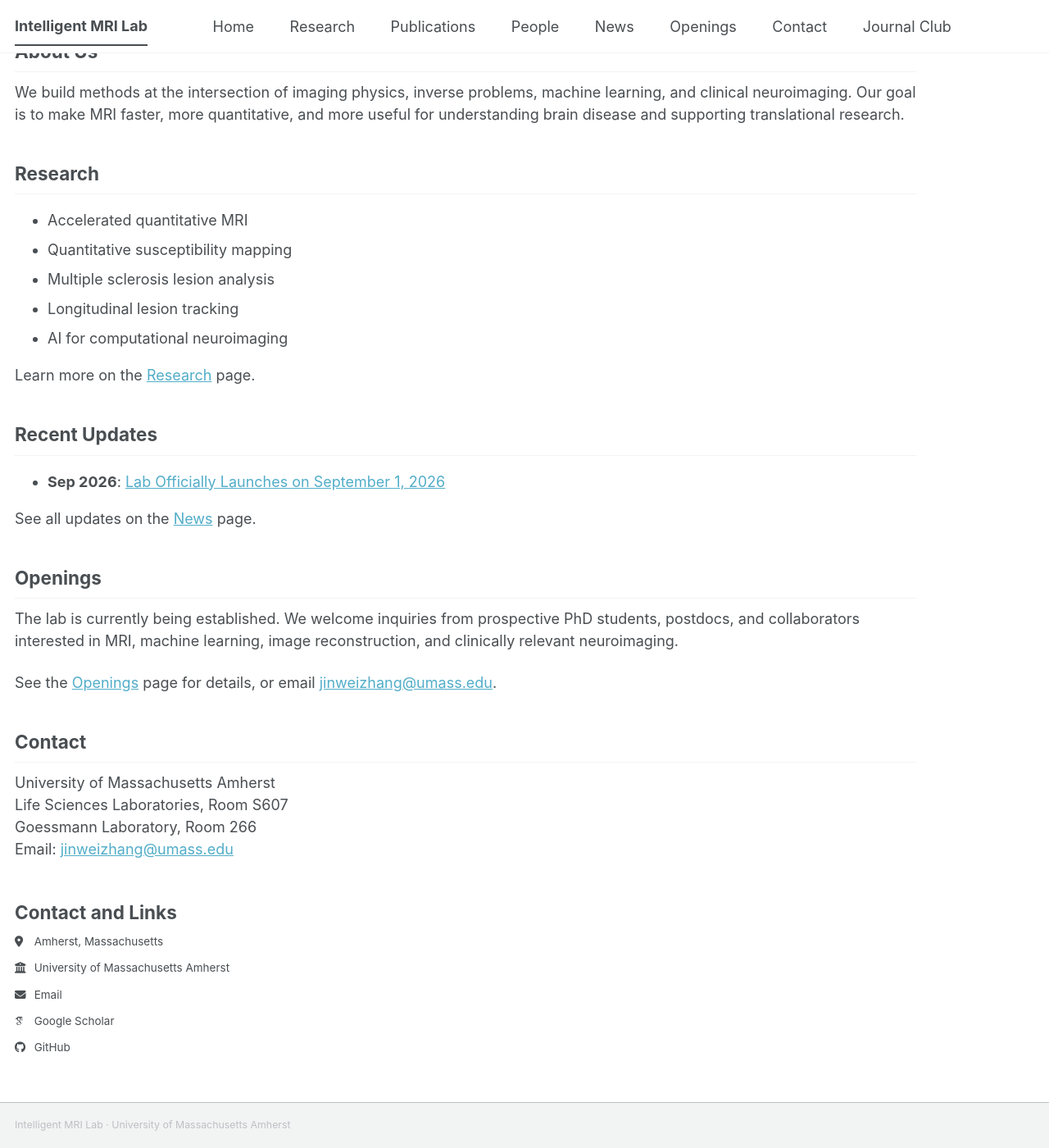
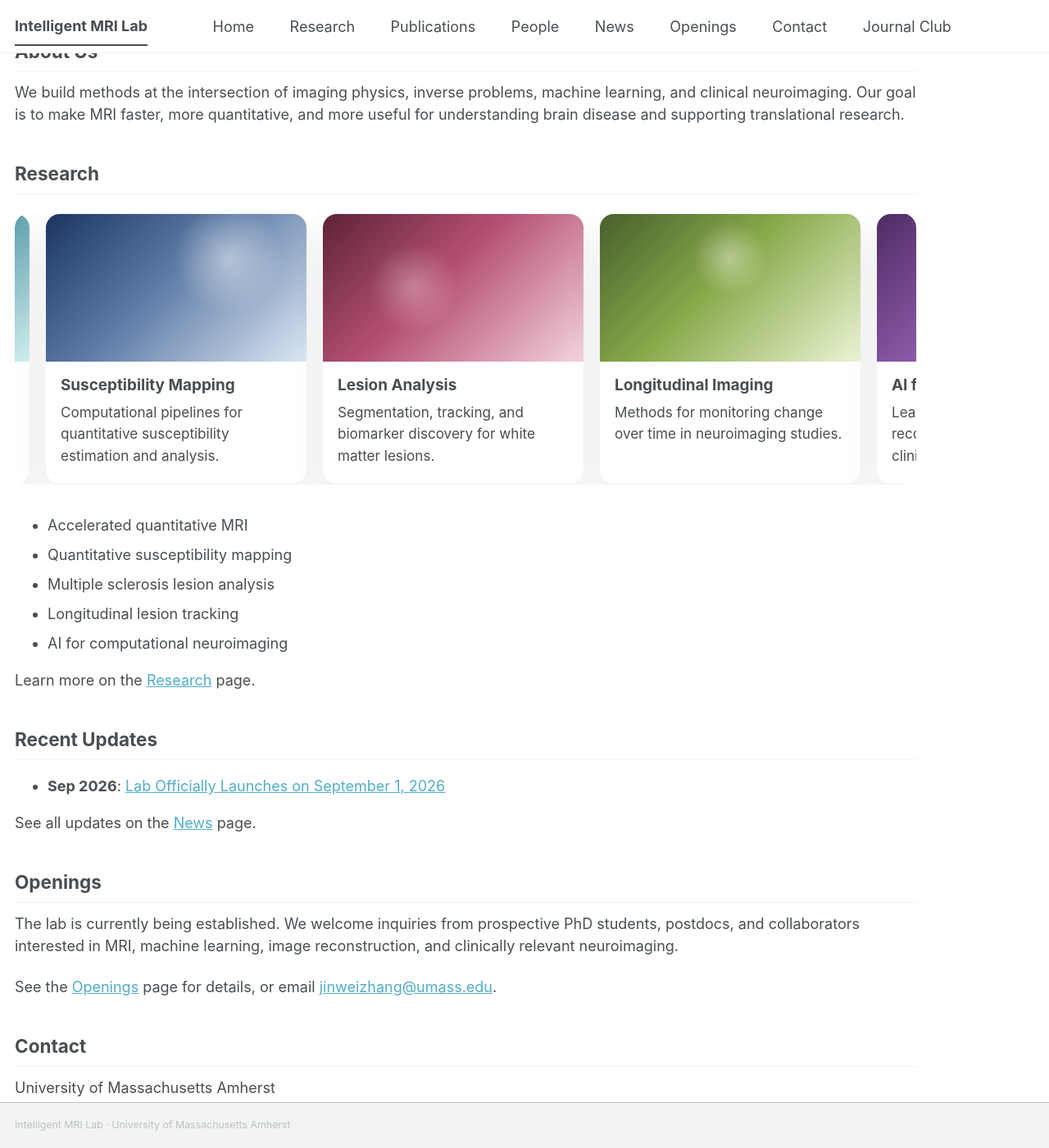
Before and after one commit to Jinwei1209/Jinwei1209.github.io, a Jekyll site: the page built from _pages/about.md, in a window 1280 px wide and 1400 px high, scrolled down 316 px. Shown: the whole window at 82% size. Built offline with Jekyll 4.4.1, drawn with Linux system fonts in a browser that asks for light colours; some web fonts are replaced; a script bundle is joined from its source files by our own code; library files that are not in the unit come from our copies.

Commit message:
Restore research carousel with inline page styles

```diff
--- a/_pages/about.md
+++ b/_pages/about.md
@@ -16,6 +16,82 @@ The Intelligent MRI Lab is a new research group at the University of Massachuset
 We build methods at the intersection of imaging physics, inverse problems, machine learning, and clinical neuroimaging. Our goal is to make MRI faster, more quantitative, and more useful for understanding brain disease and supporting translational research.
 
 ## Research
+
+<div class="research-carousel" aria-label="Research highlights">
+  <div class="research-carousel__track">
+    <article class="research-card">
+      <div class="research-card__image research-card__image--accelerated"></div>
+      <div class="research-card__body">
+        <h3>Accelerated Quantitative MRI</h3>
+        <p>Fast acquisition and reconstruction for practical quantitative imaging.</p>
+      </div>
+    </article>
+    <article class="research-card">
+      <div class="research-card__image research-card__image--qsm"></div>
+      <div class="research-card__body">
+        <h3>Susceptibility Mapping</h3>
+        <p>Computational pipelines for quantitative susceptibility estimation and analysis.</p>
+      </div>
+    </article>
+    <article class="research-card">
+      <div class="research-card__image research-card__image--lesion"></div>
+      <div class="research-card__body">
+        <h3>Lesion Analysis</h3>
+        <p>Segmentation, tracking, and biomarker discovery for white matter lesions.</p>
+      </div>
+    </article>
+    <article class="research-card">
+      <div class="research-card__image research-card__image--longitudinal"></div>
+      <div class="research-card__body">
+        <h3>Longitudinal Imaging</h3>
+        <p>Methods for monitoring change over time in neuroimaging studies.</p>
+      </div>
+    </article>
+    <article class="research-card">
+      <div class="research-card__image research-card__image--ai"></div>
+      <div class="research-card__body">
+        <h3>AI for Neuroimaging</h3>
+        <p>Learning-based tools for reconstruction, analysis, and clinical translation.</p>
+      </div>
+    </article>
+
+    <article class="research-card" aria-hidden="true">
+      <div class="research-card__image research-card__image--accelerated"></div>
+      <div class="research-card__body">
+        <h3>Accelerated Quantitative MRI</h3>
+        <p>Fast acquisition and reconstruction for practical quantitative imaging.</p>
+      </div>
+    </article>
+    <article class="research-card" aria-hidden="true">
+      <div class="research-card__image research-card__image--qsm"></div>
+      <div class="research-card__body">
+        <h3>Susceptibility Mapping</h3>
+        <p>Computational pipelines for quantitative susceptibility estimation and analysis.</p>
+      </div>
+    </article>
+    <article class="research-card" aria-hidden="true">
+      <div class="research-card__image research-card__image--lesion"></div>
+      <div class="research-card__body">
+        <h3>Lesion Analysis</h3>
+        <p>Segmentation, tracking, and biomarker discovery for white matter lesions.</p>
+      </div>
+    </article>
+    <article class="research-card" aria-hidden="true">
+      <div class="research-card__image research-card__image--longitudinal"></div>
+      <div class="research-card__body">
+        <h3>Longitudinal Imaging</h3>
+        <p>Methods for monitoring change over time in neuroimaging studies.</p>
+      </div>
+    </article>
+    <article class="research-card" aria-hidden="true">
+      <div class="research-card__image research-card__image--ai"></div>
+      <div class="research-card__body">
+        <h3>AI for Neuroimaging</h3>
+        <p>Learning-based tools for reconstruction, analysis, and clinical translation.</p>
+      </div>
+    </article>
+  </div>
+</div>
 
 - Accelerated quantitative MRI
 - Quantitative susceptibility mapping
--- a/_sass/layout/_page.scss
+++ b/_sass/layout/_page.scss
@@ -105,6 +105,105 @@
   blockquote + .small {
     margin-top: -1.5em;
     padding-left: 1.25rem;
+  }
+}
+
+.research-carousel {
+  position: relative;
+  margin: 1.25rem 0 2rem;
+  overflow: hidden;
+  border-radius: 18px;
+}
+
+.research-carousel__track {
+  display: flex;
+  gap: 1rem;
+  width: max-content;
+  animation: research-scroll 32s linear infinite;
+}
+
+.research-carousel:hover .research-carousel__track {
+  animation-play-state: paused;
+}
+
+.research-card {
+  width: 320px;
+  flex: 0 0 auto;
+  border: 1px solid var(--global-border-color);
+  border-radius: 18px;
+  overflow: hidden;
+  background: var(--global-bg-color);
+  box-shadow: 0 18px 40px rgba(0, 0, 0, 0.08);
+}
+
+.research-card__image {
+  height: 180px;
+  background-size: cover;
+  background-position: center;
+}
+
+.research-card__image--accelerated {
+  background:
+    radial-gradient(circle at 25% 30%, rgba(255, 255, 255, 0.55), transparent 30%),
+    linear-gradient(135deg, #164b65, #2f7f90 45%, #d2f0ef);
+}
+
+.research-card__image--qsm {
+  background:
+    radial-gradient(circle at 70% 30%, rgba(255, 255, 255, 0.45), transparent 26%),
+    linear-gradient(135deg, #1b355f, #5d7ba6 45%, #dce7f4);
+}
+
+.research-card__image--lesion {
+  background:
+    radial-gradient(circle at 35% 50%, rgba(255, 255, 255, 0.3), transparent 24%),
+    linear-gradient(135deg, #5d2337, #b65071 45%, #f3d4df);
+}
+
+.research-card__image--longitudinal {
+  background:
+    radial-gradient(circle at 50% 30%, rgba(255, 255, 255, 0.4), transparent 22%),
+    linear-gradient(135deg, #485f2d, #89a94a 45%, #ebf4d5);
+}
+
+.research-card__image--ai {
+  background:
+    radial-gradient(circle at 75% 25%, rgba(255, 255, 255, 0.35), transparent 24%),
+    linear-gradient(135deg, #4f2c64, #8d5aa9 45%, #eadcf3);
+}
+
+.research-card__body {
+  padding: 1rem 1rem 1.15rem;
+}
+
+.research-card__body h3 {
+  margin: 0 0 0.45rem;
+  font-size: 1.05rem;
+}
+
+.research-card__body p {
+  margin: 0;
+  font-size: 0.95rem;
+  line-height: 1.55;
+}
+
+@keyframes research-scroll {
+  from {
+    transform: translateX(0);
+  }
+
+  to {
+    transform: translateX(calc(-50% - 0.5rem));
+  }
+}
+
+@media screen and (max-width: 768px) {
+  .research-card {
+    width: 270px;
+  }
+
+  .research-card__image {
+    height: 150px;
   }
 }
 
```
